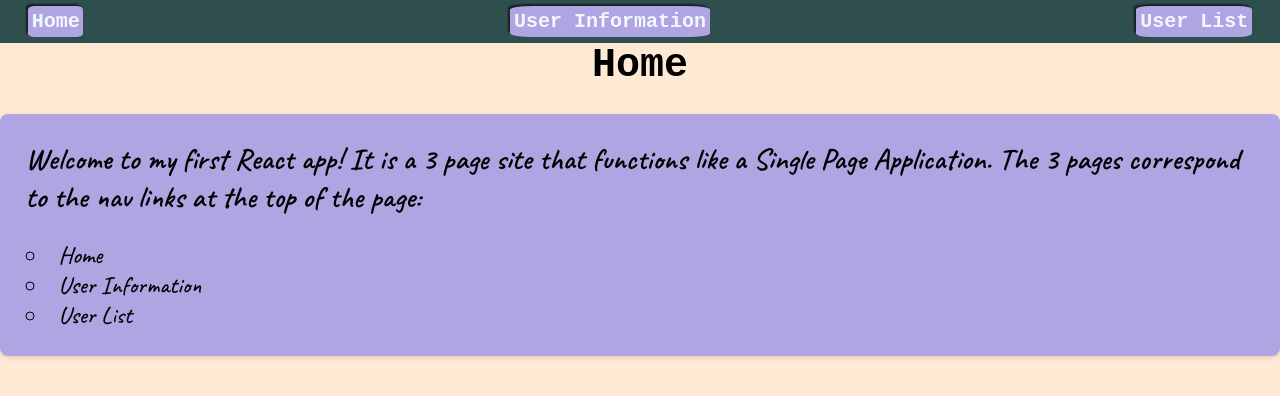
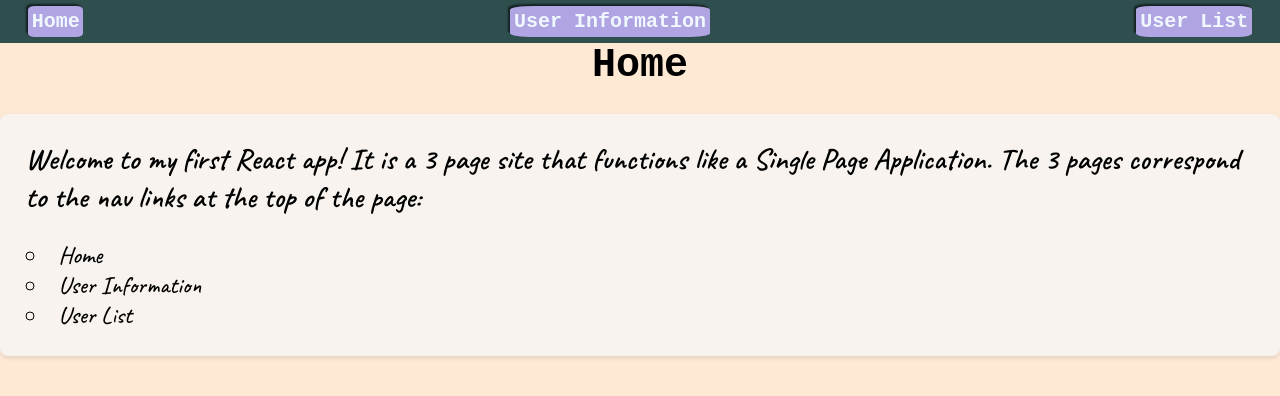
Before and after one commit to dEhiN/CBCDiploma--FSWAD, a React (Vite) app in the folder Module7_MEAN_Stack/assignments/1/code/assignment_one/: page / in a window 1280 px wide. Shown: the top 396 px of the page. Built offline with nearby package versions, Linux system fonts and the light colour scheme; the HTML template or start-up script is replaced by a standard one; a web font is replaced by a local one.

Commit message:
Added some background color options to the welcome card to play around with; committing this to switch work to the desktop

```diff
--- a/Module7_MEAN_Stack/assignments/1/code/assignment_one/src/components/WelcomeCard.css
+++ b/Module7_MEAN_Stack/assignments/1/code/assignment_one/src/components/WelcomeCard.css
@@ -13,7 +13,9 @@ ul {
     padding: 2%;
     border-radius: 8px;
     box-shadow: 0 2px 5px rgba(0, 0, 0, 0.1);
-    background-color: rgb(176, 165, 226);
+    /* background-color: rgb(176, 165, 226); */
+    background-color: #f8f3ee;
+    /* background-color: #d8e3ef; */
 }
 
 /* Adjust the size to make it 1.5 times bigger than the base font size. */
```
